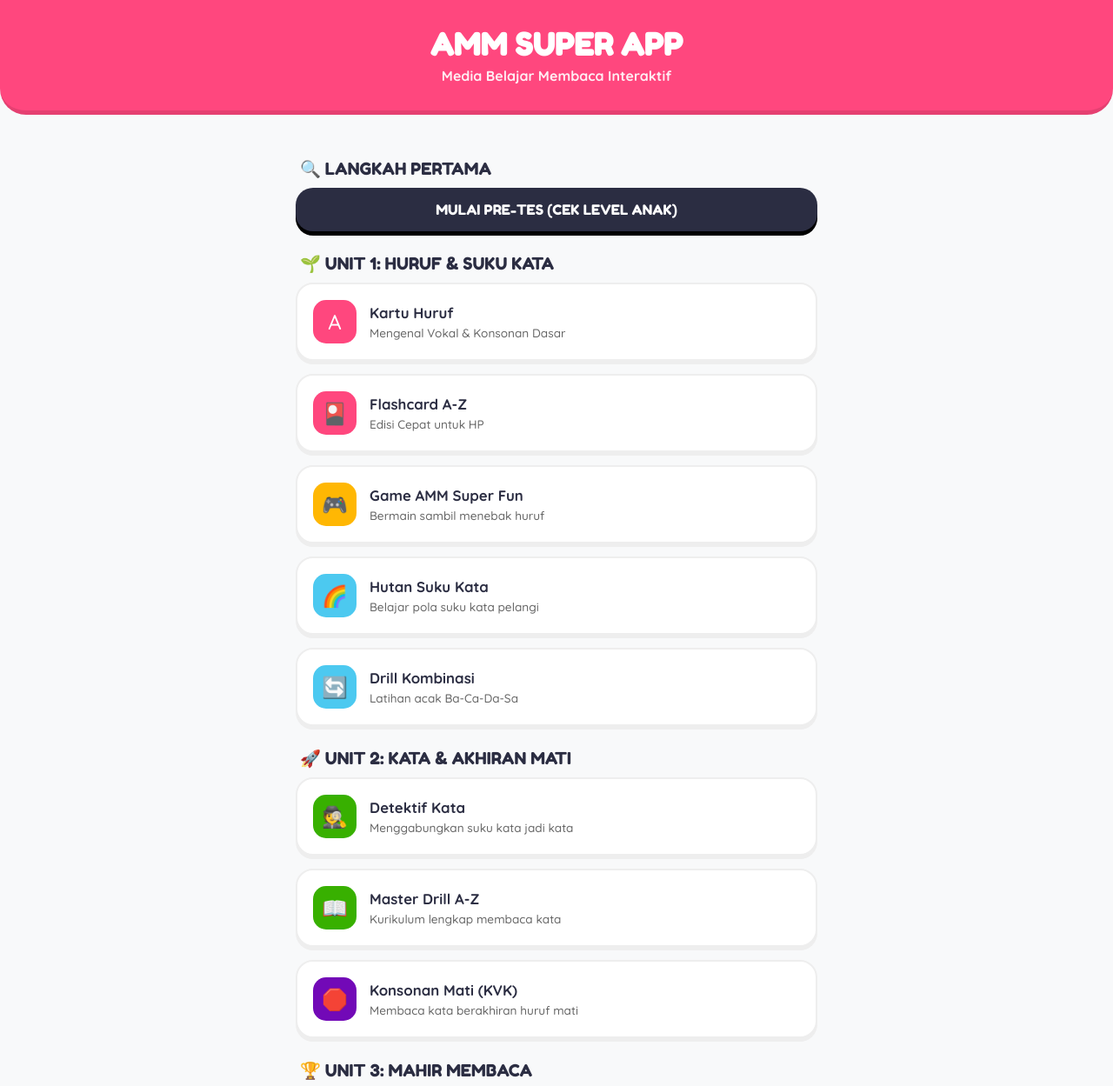
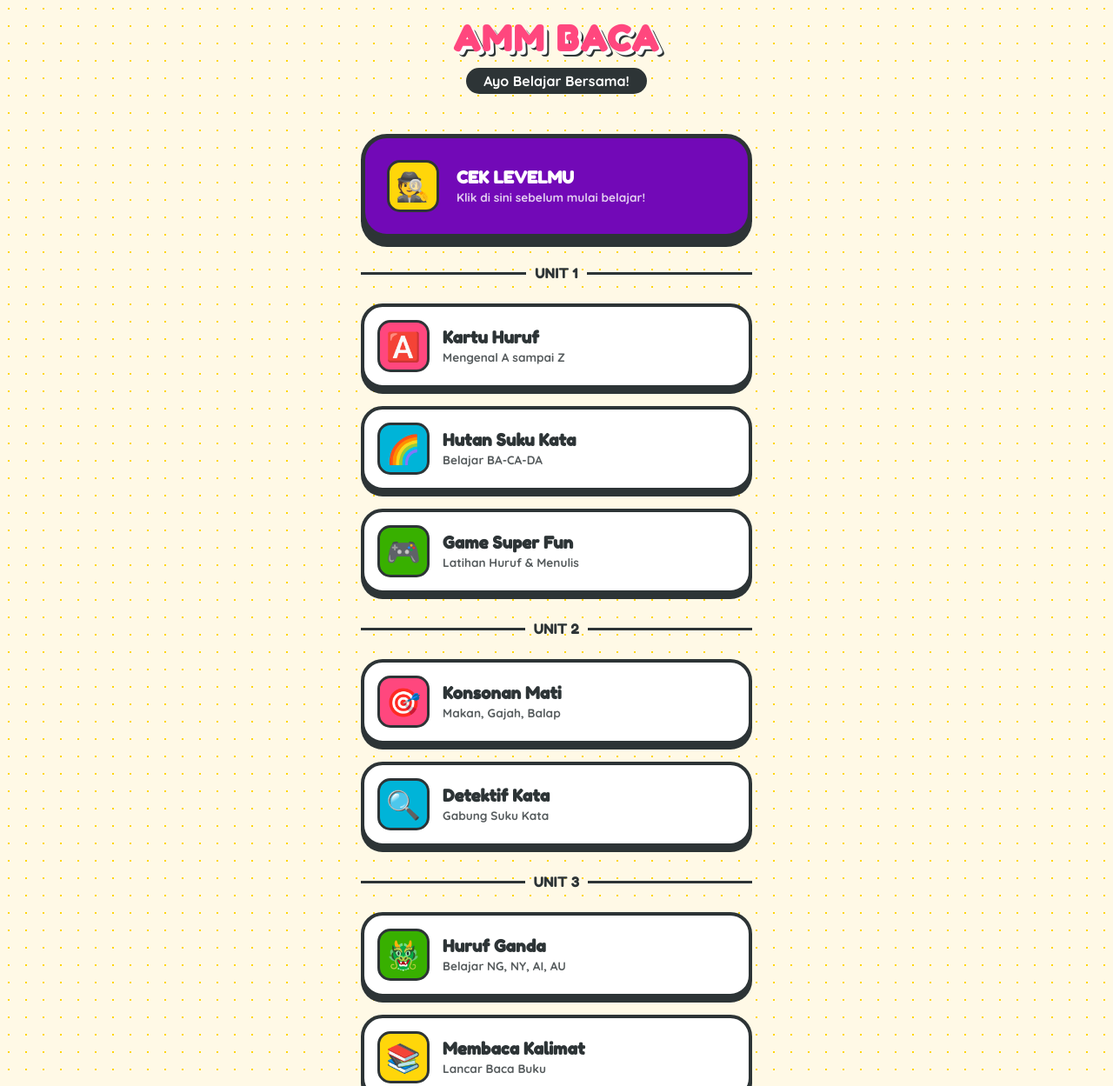
Before and after one commit to SiPanduGuru/amm-belajar-membaca, a plain HTML site: page index.html in a window 1280 px wide. Shown: the top 1249 px of the page at 87% size. Drawn offline with Linux system fonts and the light colour scheme.

Commit message:
Update index.html

```diff
--- a/index.html
+++ b/index.html
@@ -3,133 +3,148 @@
 <head>
     <meta charset="UTF-8">
     <meta name="viewport" content="width=device-width, initial-scale=1.0">
-    <title>AMM Learning Hub</title>
+    <title>AMM - Petualangan Membaca</title>
     <link href="https://fonts.googleapis.com/css2?family=Fredoka+One&family=Quicksand:wght@500;700&display=swap" rel="stylesheet">
     <style>
         :root {
-            --p: #FF477E; --s: #4CC9F0; --g: #38B000; --y: #FFB703; --v: #7209B7;
-            --dark: #2B2D42; --bg: #F8F9FA;
+            --pink: #FF477E; --blue: #00B4D8; --yellow: #FFD60A; --green: #38B000;
+            --purple: #7209B7; --bg: #FFF9E6; --dark: #2D3436;
         }
+
+        * { box-sizing: border-box; -webkit-tap-highlight-color: transparent; }
+
         body {
             margin: 0; font-family: 'Quicksand', sans-serif; background: var(--bg);
-            display: flex; flex-direction: column; align-items: center; padding-bottom: 50px;
-        }
-        header {
-            width: 100%; background: var(--p); color: white; padding: 30px 20px;
-            text-align: center; border-bottom: 5px solid rgba(0,0,0,0.1);
-            border-radius: 0 0 30px 30px;
-            box-sizing: border-box;
-        }
-        h1 { font-family: 'Fredoka One'; margin: 0; font-size: 2.2rem; }
-        .subtitle { font-weight: bold; opacity: 0.9; margin-top: 5px; }
-
-        .container { width: 90%; max-width: 600px; margin-top: 25px; }
-
-        /* Section Styling */
-        .section-title {
-            font-family: 'Fredoka One'; color: var(--dark);
-            margin: 25px 0 10px 5px; font-size: 1.2rem; display: flex; align-items: center;
+            background-image: radial-gradient(#FFD60A 1px, transparent 1px);
+            background-size: 20px 20px; /* Pola bintik-bintik ceria */
+            display: flex; flex-direction: column; align-items: center; min-height: 100vh;
+            padding: 20px;
         }
 
-        /* Grid Menu */
-        .menu-grid { display: grid; gap: 15px; }
-        .menu-item {
-            background: white; padding: 18px; border-radius: 20px;
-            display: flex; align-items: center; text-decoration: none;
-            color: var(--dark); border: 2px solid #EEE;
-            transition: 0.2s; box-shadow: 0 4px 0 #EEE;
+        /* Header Kece */
+        .header { text-align: center; margin-bottom: 30px; }
+        .header h1 {
+            font-family: 'Fredoka One'; color: var(--pink); font-size: 2.5rem;
+            margin: 0; text-shadow: 4px 4px 0px white, 6px 6px 0px var(--dark);
+            letter-spacing: 2px;
         }
-        .menu-item:active { transform: translateY(3px); box-shadow: none; }
-        .icon {
-            width: 50px; height: 50px; border-radius: 15px;
-            display: flex; align-items: center; justify-content: center;
-            font-size: 1.5rem; margin-right: 15px; color: white; flex-shrink: 0;
+        .header p {
+            background: var(--dark); color: white; display: inline-block;
+            padding: 5px 20px; border-radius: 50px; font-weight: bold; margin-top: 10px;
         }
 
-        /* Color Themes */
-        .bg-red { background: var(--p); }
-        .bg-blue { background: var(--s); }
-        .bg-green { background: var(--g); }
-        .bg-yellow { background: var(--y); }
-        .bg-purple { background: var(--v); }
+        /* Container Menu */
+        .menu-grid {
+            display: grid; grid-template-columns: 1fr; gap: 20px;
+            width: 100%; max-width: 450px;
+        }
 
-        .item-info b { display: block; font-size: 1.05rem; margin-bottom: 2px; }
-        .item-info span { font-size: 0.85rem; color: #666; }
+        /* Tombol Utama (Pre-test) */
+        .main-btn {
+            background: var(--purple); color: white; padding: 25px;
+            border-radius: 30px; text-decoration: none; display: flex;
+            align-items: center; gap: 20px; border: 5px solid var(--dark);
+            box-shadow: 0 10px 0 var(--dark); transition: 0.1s;
+        }
 
-        .start-btn {
-            background: var(--dark); color: white; padding: 15px;
-            border-radius: 20px; text-align: center; margin-bottom: 20px;
-            font-family: 'Fredoka One'; text-decoration: none; display: block;
-            box-shadow: 0 5px 0 #000;
+        /* Item Menu Biasa */
+        .menu-item {
+            background: white; border-radius: 25px; padding: 15px;
+            text-decoration: none; color: var(--dark); display: flex;
+            align-items: center; gap: 15px; border: 4px solid var(--dark);
+            box-shadow: 0 6px 0 var(--dark); transition: 0.1s;
         }
-        .start-btn:active { transform: translateY(3px); box-shadow: none; }
+
+        .menu-item:active, .main-btn:active { transform: translateY(4px); box-shadow: none; }
+
+        .icon-box {
+            width: 60px; height: 60px; border-radius: 15px;
+            display: flex; justify-content: center; align-items: center;
+            font-size: 2rem; border: 3px solid var(--dark);
+        }
+
+        .text-box { text-align: left; }
+        .text-box b { font-family: 'Fredoka One'; font-size: 1.2rem; display: block; }
+        .text-box span { font-size: 0.85rem; font-weight: bold; opacity: 0.8; }
+
+        /* Label Unit */
+        .unit-label {
+            font-family: 'Fredoka One'; margin-top: 10px; margin-bottom: 5px;
+            color: var(--dark); display: flex; align-items: center; gap: 10px;
+        }
+        .line { flex: 1; height: 3px; background: var(--dark); }
+
+        /* Warna-warni Menu */
+        .bg-pink { background: var(--pink); color: white; }
+        .bg-blue { background: var(--blue); color: white; }
+        .bg-green { background: var(--green); color: white; }
+        .bg-yellow { background: var(--yellow); }
+
     </style>
 </head>
 <body>
 
-<header>
-    <h1>AMM SUPER APP</h1>
-    <div class="subtitle">Media Belajar Membaca Interaktif</div>
-</header>
-
-<div class="container">
-
-    <div class="section-title">🔍 LANGKAH PERTAMA</div>
-    <a href="pretes.html" class="start-btn">MULAI PRE-TES (CEK LEVEL ANAK)</a>
-
-    <div class="section-title">🌱 UNIT 1: HURUF & SUKU KATA</div>
-    <div class="menu-grid">
-        <a href="kartu hururf.html" class="menu-item">
-            <div class="icon bg-red">A</div>
-            <div class="item-info"><b>Kartu Huruf</b><span>Mengenal Vokal & Konsonan Dasar</span></div>
-        </a>
-        <a href="AMM Flashcard A-Z.html" class="menu-item">
-            <div class="icon bg-red">🎴</div>
-            <div class="item-info"><b>Flashcard A-Z</b><span>Edisi Cepat untuk HP</span></div>
-        </a>
-        <a href="AMM HURUF.html" class="menu-item">
-            <div class="icon bg-yellow">🎮</div>
-            <div class="item-info"><b>Game AMM Super Fun</b><span>Bermain sambil menebak huruf</span></div>
-        </a>
-        <a href="Suku Kata.html" class="menu-item">
-            <div class="icon bg-blue">🌈</div>
-            <div class="item-info"><b>Hutan Suku Kata</b><span>Belajar pola suku kata pelangi</span></div>
-        </a>
-        <a href="Drill Kombinasi Acak.html" class="menu-item">
-            <div class="icon bg-blue">🔄</div>
-            <div class="item-info"><b>Drill Kombinasi</b><span>Latihan acak Ba-Ca-Da-Sa</span></div>
-        </a>
+    <div class="header">
+        <h1>AMM BACA</h1>
+        <p>Ayo Belajar Bersama!</p>
     </div>
 
-    <div class="section-title">🚀 UNIT 2: KATA & AKHIRAN MATI</div>
     <div class="menu-grid">
+
+        <a href="pretes.html" class="main-btn">
+            <div class="icon-box bg-yellow" style="color:black">🕵️</div>
+            <div class="text-box">
+                <b>CEK LEVELMU</b>
+                <span>Klik di sini sebelum mulai belajar!</span>
+            </div>
+        </a>
+
+        <div class="unit-label"><div class="line"></div> UNIT 1 <div class="line"></div></div>
+
+        <a href="kartu hururf.html" class="menu-item">
+            <div class="icon-box bg-pink">🅰️</div>
+            <div class="text-box"><b>Kartu Huruf</b><span>Mengenal A sampai Z</span></div>
+        </a>
+
+        <a href="Suku Kata.html" class="menu-item">
+            <div class="icon-box bg-blue">🌈</div>
+            <div class="text-box"><b>Hutan Suku Kata</b><span>Belajar BA-CA-DA</span></div>
+        </a>
+
+        <a href="AMM HURUF.html" class="menu-item">
+            <div class="icon-box bg-green">🎮</div>
+            <div class="text-box"><b>Game Super Fun</b><span>Latihan Huruf & Menulis</span></div>
+        </a>
+
+        <div class="unit-label"><div class="line"></div> UNIT 2 <div class="line"></div></div>
+
+        <a href="Master Drill Konsonan Mati (A-Z).html" class="menu-item">
+            <div class="icon-box bg-pink">🎯</div>
+            <div class="text-box"><b>Konsonan Mati</b><span>Makan, Gajah, Balap</span></div>
+        </a>
+
         <a href="Detektif Kata (KV-KV).html" class="menu-item">
-            <div class="icon bg-green">🕵️</div>
-            <div class="item-info"><b>Detektif Kata</b><span>Menggabungkan suku kata jadi kata</span></div>
+            <div class="icon-box bg-blue">🔍</div>
+            <div class="text-box"><b>Detektif Kata</b><span>Gabung Suku Kata</span></div>
         </a>
-        <a href="AMM Master Drill A-Z.html" class="menu-item">
-            <div class="icon bg-green">📖</div>
-            <div class="item-info"><b>Master Drill A-Z</b><span>Kurikulum lengkap membaca kata</span></div>
+
+        <div class="unit-label"><div class="line"></div> UNIT 3 <div class="line"></div></div>
+
+        <a href="Kombinasi Huruf Ganda & Diftong.html" class="menu-item">
+            <div class="icon-box bg-green">🐲</div>
+            <div class="text-box"><b>Huruf Ganda</b><span>Belajar NG, NY, AI, AU</span></div>
         </a>
-        <a href="Master Drill Konsonan Mati (A-Z).html" class="menu-item">
-            <div class="icon bg-purple">🛑</div>
-            <div class="item-info"><b>Konsonan Mati (KVK)</b><span>Membaca kata berakhiran huruf mati</span></div>
+
+        <a href="Kartu Baca Kalimat Sederhana.html" class="menu-item">
+            <div class="icon-box bg-yellow">📚</div>
+            <div class="text-box"><b>Membaca Kalimat</b><span>Lancar Baca Buku</span></div>
         </a>
+
     </div>
 
-    <div class="section-title">🏆 UNIT 3: MAHIR MEMBACA</div>
-    <div class="menu-grid">
-        <a href="Kombinasi Huruf Ganda & Diftong.html" class="menu-item">
-            <div class="icon bg-purple">✨</div>
-            <div class="item-info"><b>Huruf Ganda & Diftong</b><span>Belajar NG, NY, AI, AU, dsb.</span></div>
-        </a>
-        <a href="Kartu Baca Kalimat Sederhana.html" class="menu-item">
-            <div class="icon bg-yellow">📝</div>
-            <div class="item-info"><b>Baca Kalimat</b><span>Latihan membaca kalimat pendek</span></div>
-        </a>
-    </div>
-
-</div>
+    <p style="margin-top: 40px; font-weight: bold; color: #999; font-size: 0.8rem;">
+        SiPanduGuru &copy; 2026
+    </p>
 
 </body>
 </html>
```
